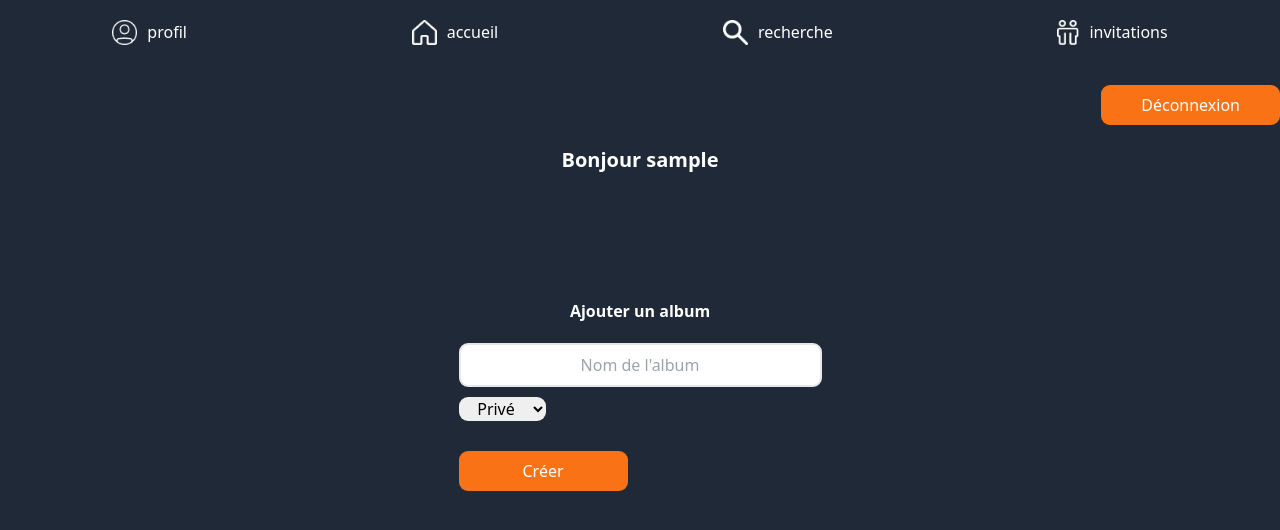
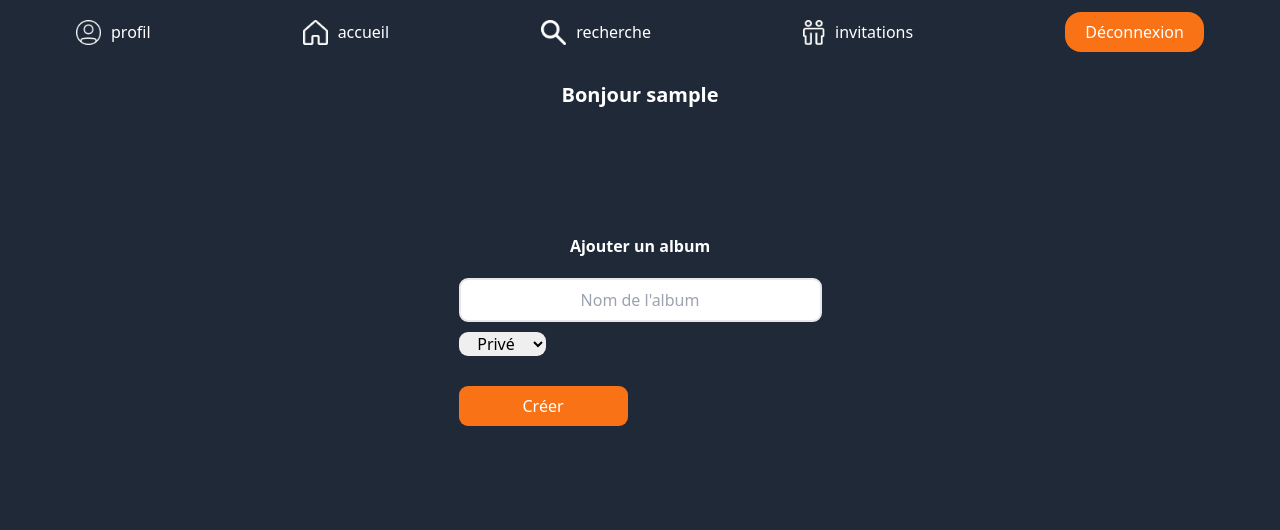
Before and after one commit to albanledev/DEVLAB-2, a PHP site: page /profil.php in a window 1280 px wide. Shown: the top 530 px of the page. Run offline with PHP 8.4, Linux system fonts and the light colour scheme; the visitor is signed in with stand-in values (Sample User, id 1); data that the repository does not hold is empty; style sheets or scripts are compiled from the project's sources; some libraries are stand-ins or nearby versions.

Commit message:
remise en forme header

```diff
--- a/globalJS/genre.js
+++ b/globalJS/genre.js
@@ -17,7 +17,7 @@ axios.get(`https://api.themoviedb.org/3/genre/movie/list?api_key=64f788e08bd9e0a
     console.log(response.data.genres)
     response.data.genres.forEach(element => {
         if(element.id == paramValue){
-            containerTitre.innerHTML = "<h1 class='ml-[20px] mt-[20px] font-poppins font-semibold text-[16px] '>"+element.name+"</h1>" ;
+            containerTitre.innerHTML = "<h1 class='ml-[20px] mt-[20px] font-poppins font-semibold text-[30px] '>"+element.name+"</h1>" ;
         }
     })
 })
--- a/profil.php
+++ b/profil.php
@@ -28,14 +28,25 @@ error_reporting(E_ALL & ~E_NOTICE);
 
 <body class="bg-gray-800">
     <header>
-        <div class="py-[20px] text-white  hidden place-content-around bg-gray-800 w-[100%] sm:flex">
-            <a class="flex hover:text-gray-300" href="profil.php"> <img class="w-[25px] h-[25px]" src="img/profile.png" alt=""><p class="ml-[10px]">profil</p> </a>
-            <a class="flex hover:text-gray-300" href="landing.php"><img class="w-[25px] h-[25px]" src="img/home.png" alt=""><p class="ml-[10px]">accueil</p></a>
-            <a class="flex hover:text-gray-300" href="#"><img class="w-[25px] h-[25px]" src="img/loupe%20(1).png" alt=""><p class="ml-[10px]">recherche</p></a>
-            <a class="flex hover:text-gray-300" href="#"><img class="w-[22px] h-[25px]" src="img/invit.png" alt=""><p class="ml-[10px]">invitations</p></a>
+        <div class="pt-[20px] text-white  hidden place-content-around bg-gray-800 w-[100%] sm:flex">
+            <a class="flex hover:text-gray-300" href="profil.php"> <img class="w-[25px] h-[25px]" src="img/profile.png" alt="">
+                <p class="ml-[10px]">profil</p>
+            </a>
+            <a class="flex hover:text-gray-300" href="landing.php"><img class="w-[25px] h-[25px]" src="img/home.png" alt="">
+                <p class="ml-[10px]">accueil</p>
+            </a>
+            <a class="flex hover:text-gray-300" href="#"><img class="w-[25px] h-[25px]" src="img/loupe%20(1).png" alt="">
+                <p class="ml-[10px]">recherche</p>
+            </a>
+            <a class="flex hover:text-gray-300" href="#"><img class="w-[22px] h-[25px]" src="img/invit.png" alt="">
+                <p class="ml-[10px]">invitations</p>
+            </a>
+            <a href="deconnexion.php" class="  text-white bg-orange-500 px-5 p-2 rounded-[16px] -translate-y-2">
+                <p>Déconnexion</p>
+            </a>
         </div>
     </header>
-    <div class="flex justify-end"><a href="deconnexion.php" class=" mt-[20px] text-white bg-orange-500 px-10 py-2 rounded-[9px] justify-end"><button>Déconnexion</button></a></div>
+    <div class="flex justify-end sm:hidden"><a href="deconnexion.php" class=" mt-[20px] text-white bg-orange-500 px-10 py-2 rounded-[9px] justify-end"><button>Déconnexion</button></a></div>
     <h1 class="mt-[20px] text-center font-poppins text-white font-semibold text-[20px]">Bonjour <?php echo $_SESSION['user']; ?></h1>
 
 
```
Also changed, not shown: genre.php (+22 -7 lines), landing.php (+14 -8 lines), search.php (+5 -2 lines).
